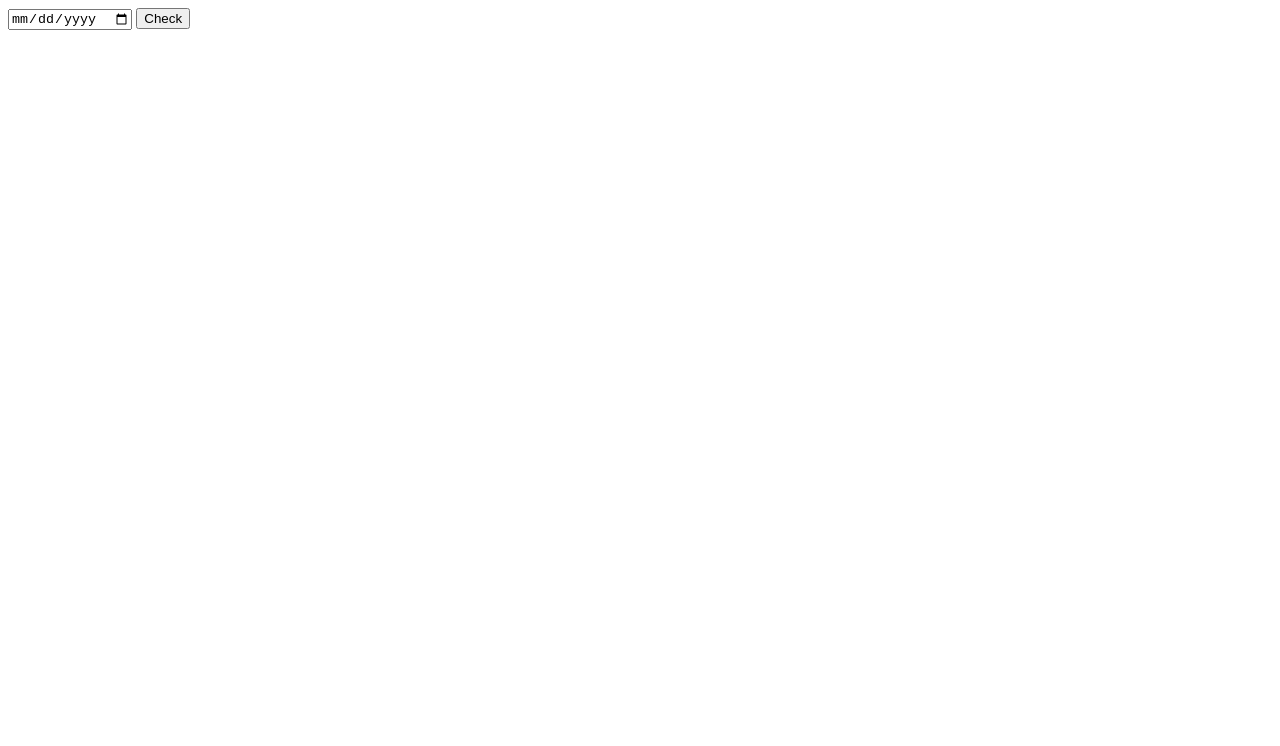
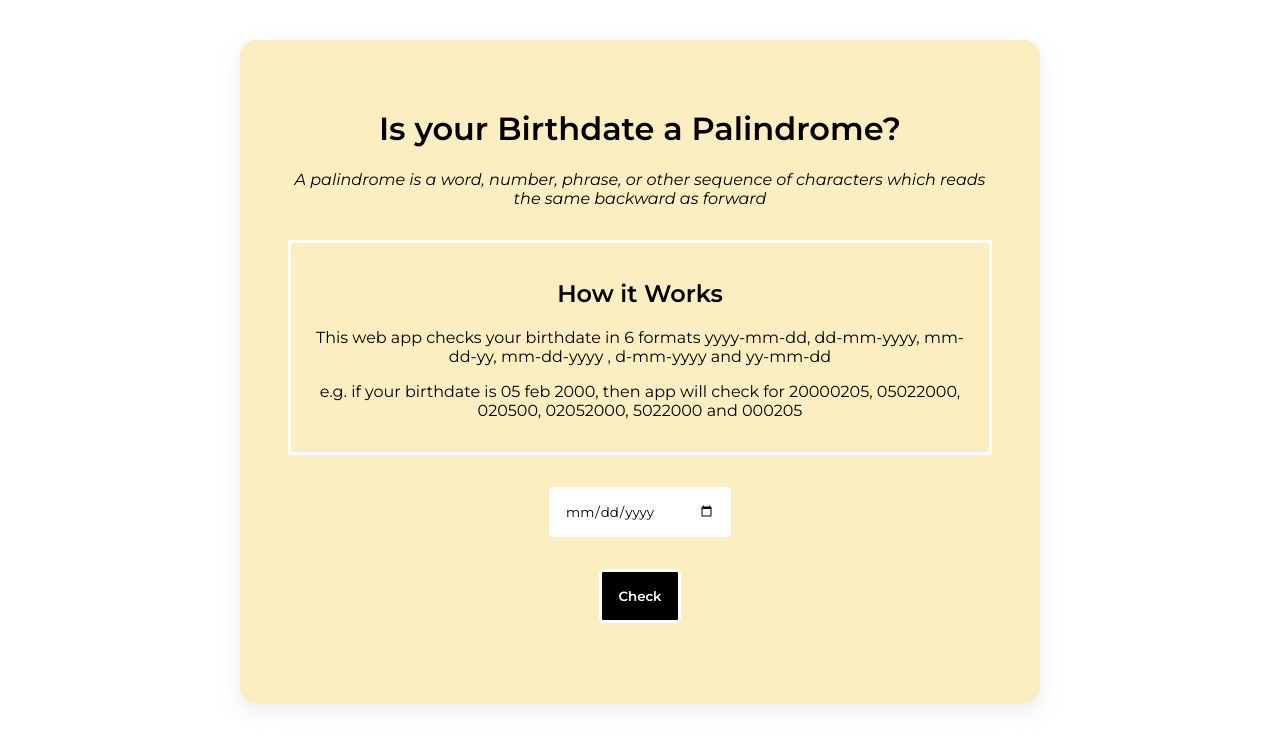
Before and after one commit to Sen-442b/birthdate-palindrome-checker, a website: page index.html in a window 1280 px wide. Drawn offline with Linux system fonts and the light colour scheme.

Commit message:
UI addded , functionalities updated

```diff
--- a/index.html
+++ b/index.html
@@ -4,14 +4,28 @@
     <meta charset="UTF-8">
     <meta http-equiv="X-UA-Compatible" content="IE=edge">
     <meta name="viewport" content="width=device-width, initial-scale=1.0">
+    <link rel="stylesheet" href="./src/style.css">
     <title>birth-date palindrome checker</title>
 </head>
 <body>
-    <form onsubmit="return false">
+    <main class="main-container">
+        <h1> Is your Birthdate a <span id="anime">Palindrome?</span> </h1>
+        <p><i>A palindrome is a word, number, phrase, or other sequence of characters which reads the same backward as forward</i></p>
+         <form onsubmit="return false">
+            <div class="about">
+                <h2>How it Works</h2>
+                <p>This web app checks your birthdate in 6 formats yyyy-mm-dd, dd-mm-yyyy, mm-dd-yy, mm-dd-yyyy , d-mm-yyyy and yy-mm-dd </p>
+                   <p> e.g. if your birthdate is 05 feb 2000, then app will check for 20000205, 05022000, 020500, 02052000, 5022000 and 000205</p>
+
+            </div>
     <input type="date" id="date-input" />
+    <br>
     <button id="btn-submit" type="submit">Check</button>
     </form>
     <div class="message"></div>
+    <div class="message-two"></div>
+</main>
+
 
 
 
--- a/src/main.js
+++ b/src/main.js
@@ -1,7 +1,10 @@
 
 const date = document.getElementById('date-input');
 const message=document.querySelector('.message');
+const secondMessage = document.querySelector('.message-two');
 const submitBtn= document.getElementById('btn-submit');
+const anime = document.getElementById('anime');
+console.log(anime);
 
 submitBtn.addEventListener('click',()=>{
     let dateNum ="" ;
@@ -29,6 +32,9 @@ const monthDayYearTwoArr  = monthDayYear.split(""); //second format of the date
 monthDayYearTwoArr.splice(4,2);// removing the initials
 const monthDayYearTwo = monthDayYearTwoArr.join("")
 
+const yearMonthDayTwo = [...[...dateArray].join("")].slice(2,8).join(""); //separate array elements  to string , string to array , slicing array , sliced array to string
+
+console.log(yearMonthDayTwo);
 /*
 monthDayYearArr.splice(4,2); //removing initials of an year
 const monthDayYear=monthDayYearArr.join(""); // converting the array to a number
@@ -51,15 +57,16 @@ console.log(`year month etc ${yearMonthDay} ,
  month day year without ini ${monthDayYearTwo}
  and one digit day ${oneDigitDayMonthYear}  `)
 
-
- message.innerText="loading..."
+ message.innerHTML= "<img src = './media/loading-two.gif' alt='loading'/>"
+ console.log(message)
  if(date.value!==""){
      console.log("bruh");
     if(getDataBoolean(yearMonthDay)||
        getDataBoolean(dayMonthYear)||
        getDataBoolean(monthDayYear)||
        getDataBoolean(monthDayYearTwo)||
-       getDataBoolean(oneDigitDayMonthYear)
+       getDataBoolean(oneDigitDayMonthYear) ||
+       getDataBoolean(yearMonthDayTwo)
        ){
 
         setTimeout(()=>{
@@ -68,7 +75,9 @@ console.log(`year month etc ${yearMonthDay} ,
     }else{
         setTimeout(()=>{
             message.innerText="Not Palindrome Birthday bruh"
+            getPalindromeDate()
            },3000);
+
 
 
     }
@@ -77,14 +86,42 @@ console.log(`year month etc ${yearMonthDay} ,
 } else{
     message.innerText="Enter  a date bruh"
 }
-getPalindromeDate();
+
+
+
+anime.addEventListener("click",()=>{
+    anime.innerHTML ="Sddsd";
+    anime.style.color="green";
+    console.log("Sdsd")
+})
+
 function getPalindromeDate(){
     const myDate =  new Date(`"${monthDayYearArr}"`);
-     const whatDate = myDate.toISOString();
-     console.log(whatDate.slice(0,10));
+    myDate.setDate(1)
+    myDate.setMonth(0)
+
+     let i =1
+  while(1){
+
+      console.log(myDate);
+      myDate.setDate(myDate.getDate()+i);
+      const myDateRaw = myDate.toISOString();
+      const myDateString=myDateRaw.slice(0,10).split("-").join("");
+      const myDateStringOne= [...myDateString].slice(2,8).join("");
+    //   console.log(myDateStringOne)
+      if (getReverseString(myDateStringOne) ===myDateStringOne){
+          secondMessage.innerText=`${myDateRaw.slice(0,10)} is the closest palindrome date in YY/MM/DD format`;
+
+          break;
+      };
+    //   console.log(myDate , i);
 
 
+  }
+//  const compareDate = new Date(`"${monthDayYearArr}"`)
+
 }
+
 })
 
 
@@ -120,7 +157,6 @@ function getDataBoolean(date){
 
 
 
-
 /*
  *Note to remember for me
  1)splice("") method mutates the  original array, whereas other methods like reverse(), join() and split()  stores result in a separate assigned variable
--- a/src/style.css
+++ b/src/style.css
@@ -0,0 +1,79 @@
+
+@import url('https://fonts.googleapis.com/css2?family=Montserrat:ital,wght@0,400;0,600;1,400&display=swap');
+:root {
+    --primary-color:#FBEEC1;
+}
+
+*{
+    box-sizing:border-box;
+}
+ html{
+     height: 100%;
+ }
+
+
+body{
+
+    display: flex;
+    flex-direction:column;
+    align-items:center;
+    justify-content:center;
+    font-family:Montserrat;
+    transition: all 4s ease-out;
+    background-color: white;
+}
+
+.main-container{
+    margin:2rem;
+    text-align: center;
+
+    max-width: 800px;
+    background-color: var(--primary-color);
+    padding: 3rem;
+
+    border-radius: 1rem;
+    box-shadow: rgba(149, 157, 165, 0.2) 0px 8px 24px;
+}
+
+/* :hover .main-container{
+background:linear-gradient(rgb(205, 226, 127),var(--primary-color));
+} */
+
+.about{
+    border:2px solid white;
+    border-radius: 2px;
+    border-width: medium;
+    padding :1rem;
+    margin-top: 2rem;
+    margin-bottom: 2rem;
+}
+
+#date-input{
+    padding: 1rem;
+    border-width: medium;
+    border-color:white;
+    font-family: inherit;
+    box-shadow: none;
+    width: 182px;
+    border: none;
+    border-radius:3px;
+}
+
+#btn-submit{
+    font-family: inherit;
+
+    margin-top: 2rem;
+    margin-bottom: 2rem;
+    padding: 1rem;
+    background-color:black;
+    color: white;
+    font-weight: 800;
+    border: 2px solid white;
+    border-width:medium;
+    border-radius: 4px;
+}
+
+
+img{
+    max-width: 250px;
+}
```
Also changed, not shown: media/loading-two.gif (added).
